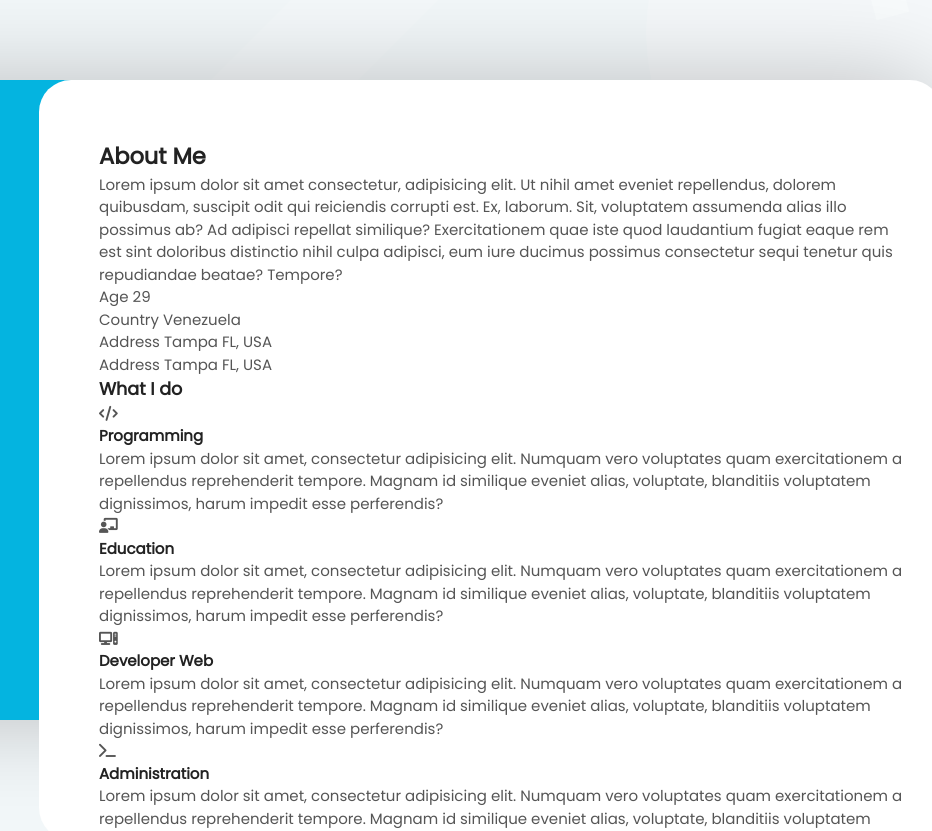
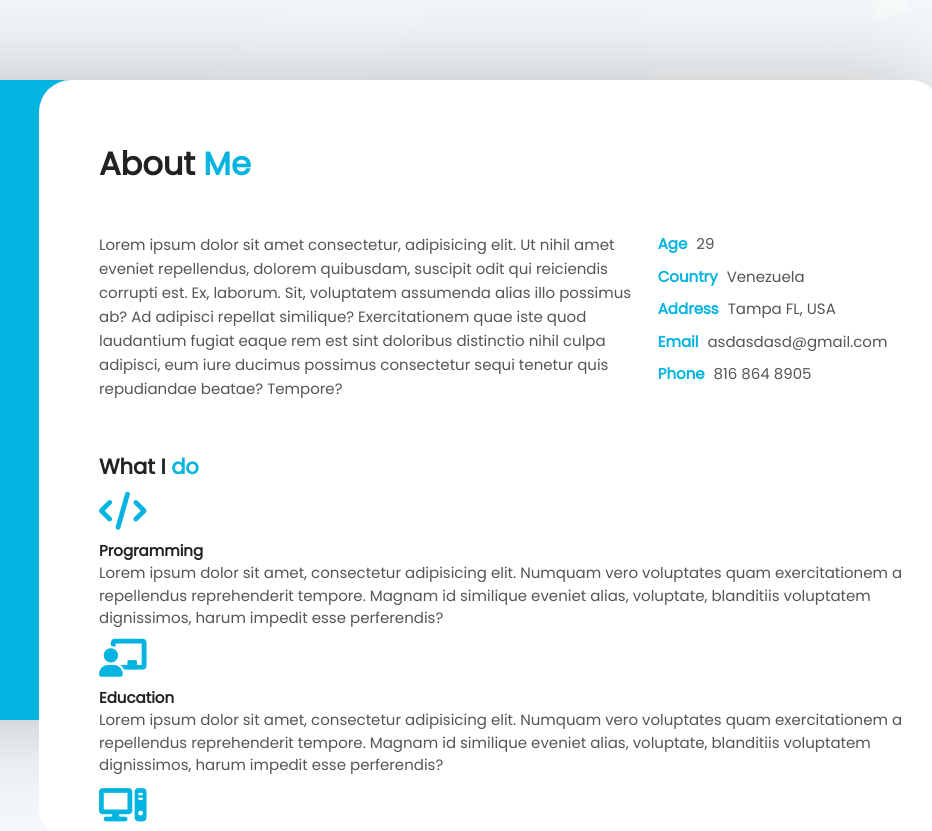
Before and after one commit to Alejgl04/design-resume, a plain HTML site: page about-me.html in a window 1280 px wide. Shown: the top 831 px of the page, 348-1280 px from the left. Drawn offline with Linux system fonts and the light colour scheme; files whose address does not match are found by name.

Commit message:
about us css

```diff
--- a/about-me.html
+++ b/about-me.html
@@ -153,8 +153,12 @@
                   <span class="personal-info__value">Tampa FL, USA</span>
                 </li>
                 <li class="personal-info__option">
-                  <span class="personal-info__title">Address</span>
-                  <span class="personal-info__value">Tampa FL, USA</span>
+                  <span class="personal-info__title">Email</span>
+                  <span class="personal-info__value">asdasdasd@gmail.com</span>
+                </li>
+                <li class="personal-info__option">
+                  <span class="personal-info__title">Phone</span>
+                  <span class="personal-info__value">816 864 8905</span>
                 </li>
               </ul>
             </div>
--- a/assets/css/styles.css
+++ b/assets/css/styles.css
@@ -277,3 +277,90 @@ body {
   padding-right: 3rem;
   overflow: auto;
 }
+
+.about__header {
+  display: inline-block;
+  margin-bottom: 4.5rem;
+}
+
+.about__title {
+  font-size: 3.2rem;
+  position: relative;
+}
+
+.about__title::after {
+  content: "";
+  position: absolute;
+  top: 20px;
+  right: -25px;
+  width: 50px;
+  height: 30px;
+  background-image: repeating-radial-gradient(#fff, #fff,  var(--secondary-color), transparent 0px, transparent 100%);
+  background-size: 6px 6px;
+}
+
+.title__color {
+  color: var(--secondary-color);
+}
+
+.about__personal-info {
+  display: flex;
+  flex-direction: row;
+  width: 100%;
+  margin-bottom: 5rem;
+}
+
+.personal-info__bio {
+  flex-basis: 100%;
+}
+
+.personal-info__description {
+  font-size: 1.5rem;
+  line-height: 2.4rem;
+}
+
+.personal-info__data {
+  flex-basis: 44%;
+  padding: 0 1.5rem;
+}
+
+
+.personal-info__option {
+  margin-bottom: 1rem;
+}
+
+.personal-info__title {
+  margin-right: 0.5rem;
+  color: var(--secondary-color);
+  font-weight: 600;
+}
+/*
+.personal-info__value {
+
+} */
+
+.services__header {
+  display: inline-block;
+  position: relative;
+}
+
+.services__title {
+  font-size: 2.1rem;
+}
+
+
+.services__title::after {
+  content: "";
+  position: absolute;
+  top: 15px;
+  right: 0px;
+  width: 30px;
+  height: 20px;
+  background-image: repeating-radial-gradient(#fff, #fff,  var(--secondary-color), transparent 0px, transparent 100%);
+  background-size: 6px 6px;
+}
+
+.service__icon {
+  color: var(--secondary-color);
+  font-size: 3.8rem;
+}
```
